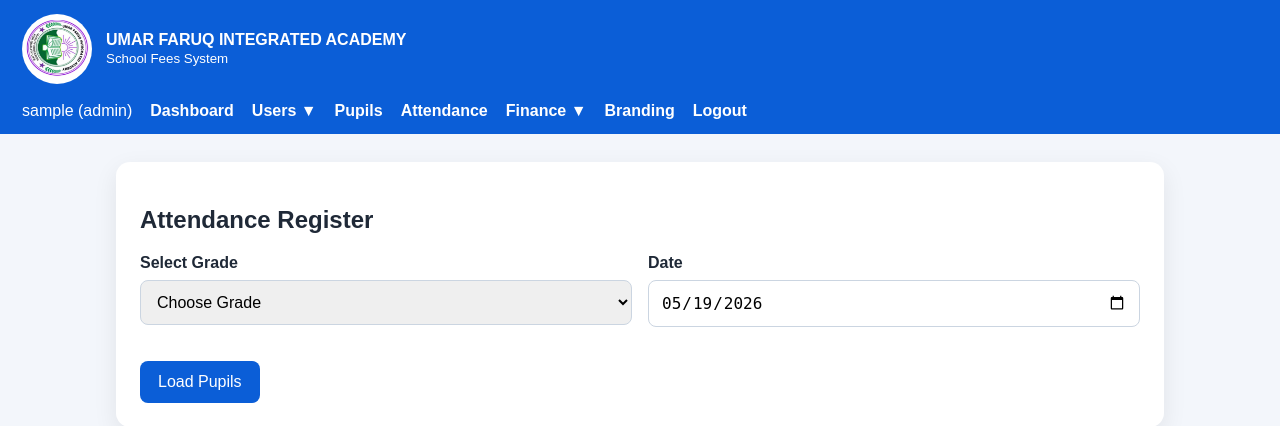
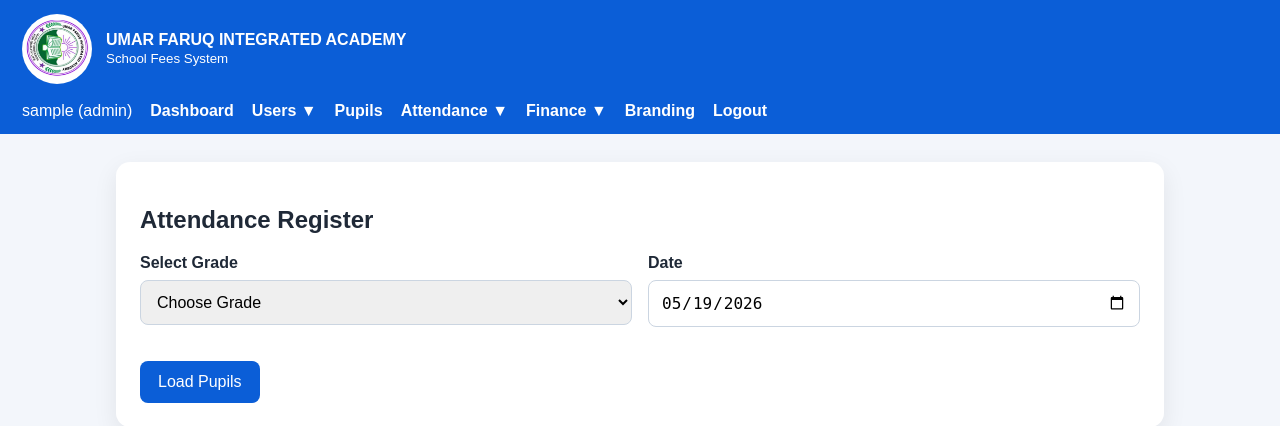
Before and after one commit to qaswar114/umar-faruq-school-system, a Flask app: page /attendance in a window 1280 px wide. Shown: the top 426 px of the page. Run offline with Flask 3, Linux system fonts and the light colour scheme; the visitor is signed in with stand-in values (Sample User, id 1).

Commit message:
Update base.html

```diff
--- a/templates/base.html
+++ b/templates/base.html
@@ -161,7 +161,13 @@ function updateMonths(termId, monthId){
 {% endif %}
     {% if session.role|lower in ['admin', 'registrar'] %}
 <a href="{{ url_for('pupils') }}">Pupils</a>
-<a href="{{ url_for('attendance') }}">Attendance</a>
+<div class="dropdown">
+    <a href="#">Attendance ▼</a>
+    <div class="dropdown-content">
+        <a href="{{ url_for('attendance') }}">Mark Attendance</a>
+        <a href="{{ url_for('attendance_report') }}">Attendance Report</a>
+    </div>
+</div>
 {% endif %}
 {% if session.role|lower in ['admin', 'bursar'] %}
 <div class="dropdown">
```
